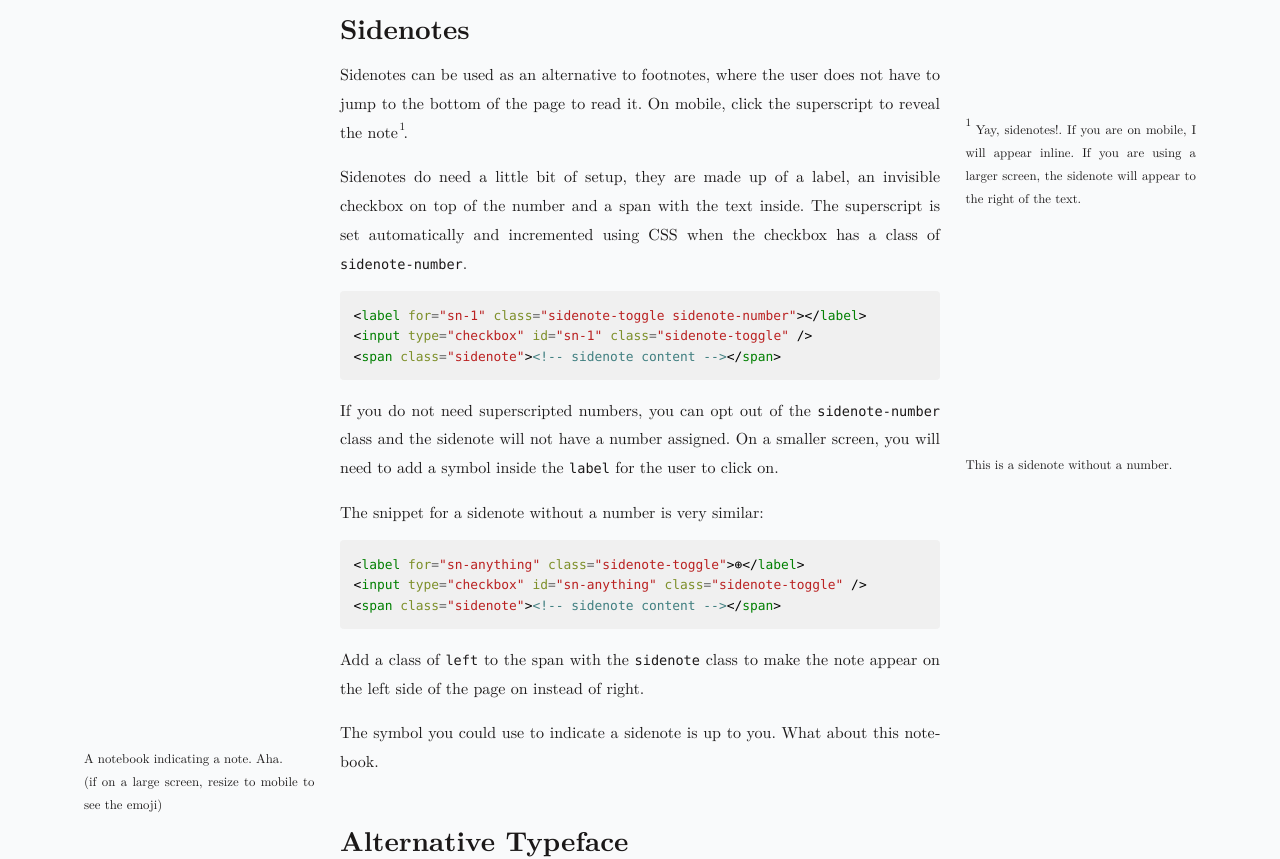
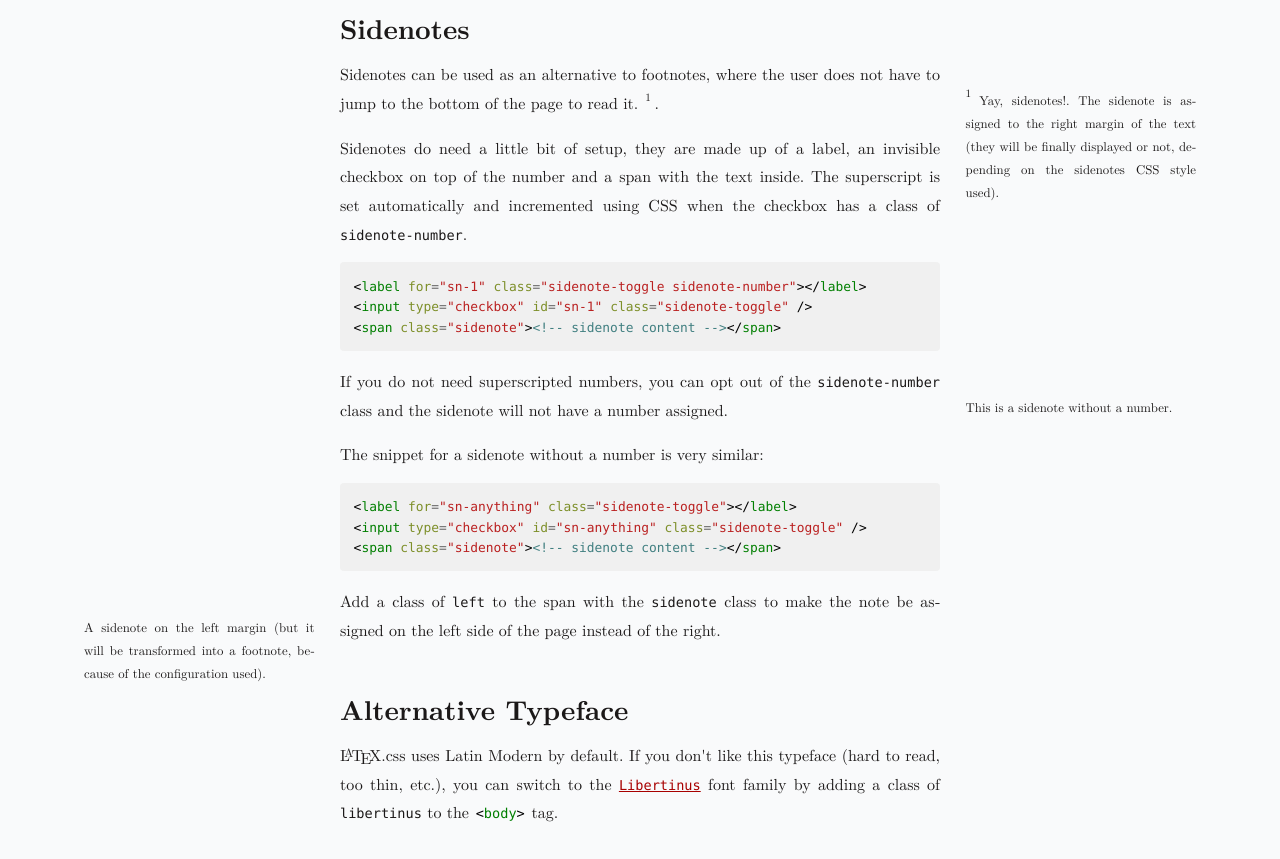
Before and after one commit to vincentdoerig/latex-css, a website built with Vite: page index-paged.html in a window 1280 px wide. Shown: the part 4320-5179 px from the top of the page. Built offline with nearby package versions, Linux system fonts and the light colour scheme.

Commit message:
fix(doc): update sidenotes section for paged layout

```diff
--- a/index-paged.html
+++ b/index-paged.html
@@ -245,13 +245,15 @@
 
       <h2 id="sidenotes">Sidenotes</h2>
       <p>
-        Sidenotes can be used as an alternative to footnotes, where the user does not
-        have to jump to the bottom of the page to read it. On mobile, click the
-        superscript to reveal the note<label for="sn-1" class="sidenote-toggle sidenote-number"></label><input
-          type="checkbox" id="sn-1" class="sidenote-toggle" /><span class="sidenote">Yay, sidenotes!. If you are on
-          mobile, I will appear inline. If you are
-          using a larger screen, the sidenote will appear to the right of the
-          text.</span>.
+        Sidenotes can be used as an alternative to footnotes, where the user does
+        not have to jump to the bottom of the page to read it.
+        <label for="sn-1" class="sidenote-toggle sidenote-number"></label>
+        <input type="checkbox" id="sn-1" class="sidenote-toggle" />
+        <span class="sidenote">
+          Yay, sidenotes!. The sidenote is assigned to the right margin of the
+          text (they will be finally displayed or not, depending on the sidenotes
+          CSS style used).
+        </span>.
       </p>
 
       <p>
@@ -263,23 +265,29 @@
       <pre><code class="language-html">&lt;label for="sn-1" class="sidenote-toggle sidenote-number"&gt;&lt;/label&gt;
 &lt;input type="checkbox" id="sn-1" class="sidenote-toggle" /&gt;
 &lt;span class="sidenote"&gt;&lt;!-- sidenote content --&gt;&lt;/span&gt;</code></pre>
-      <p>If you do not need superscripted numbers, you can opt out of the <code>sidenote-number</code> class and the sidenote will not have a number assigned. On a smaller screen, you will need to add a symbol inside the <code>label</code> for the user to click on. <label for="sn-plus" class="sidenote-toggle">⊕</label><input type="checkbox"
-          id="sn-plus" class="sidenote-toggle" /><span class="sidenote">This is a sidenote without a number.</span></p>
+      <p>
+        If you do not need superscripted numbers, you can opt out of the
+        <code>sidenote-number</code> class and the sidenote will not have a number
+        assigned.<label for="sn-plus" class="sidenote-toggle">⊕</label>
+        <input type="checkbox" id="sn-plus" class="sidenote-toggle" />
+        <span class="sidenote">This is a sidenote without a number.</span>
+      </p>
+      <!-- NOTE: Sidenotes with some symbol inside label tag, for mobile
+           displaying, don't need any processing for paged layout, because
+           Paged.js removes the CSS rules inside `@media (max-width: ... )`.
+           Symbols inside labels have been kept for testing purposes. -->
       <p>The snippet for a sidenote without a number is very similar:</p>
-      <pre><code class="language-html">&lt;label for="sn-anything" class="sidenote-toggle"&gt;⊕&lt;/label&gt;
+      <pre><code class="language-html">&lt;label for="sn-anything" class="sidenote-toggle"&gt;&lt;/label&gt;
 &lt;input type="checkbox" id="sn-anything" class="sidenote-toggle" /&gt;
 &lt;span class="sidenote"&gt;&lt;!-- sidenote content --&gt;&lt;/span&gt;</code></pre>
-      <!-- sidnotes as a link
-          <label for="sn-plus" class="sidenote-toggle"><a
-            href="#sn-plus-content">⊕</a></label><input type="checkbox" id="sn-plus" class="sidenote-toggle" /><span
-          class="sidenote" id="sn-plus-content">This is a sidenote without a number.</span> -->
-      <p>Add a class of <code>left</code> to the span with the <code>sidenote</code> class to make the note appear on the left side of the page on instead of right.</p>
-      <p>The symbol you could use to indicate a sidenote is up to you. What about this notebook. <label for="sn-symbol"
-          class="sidenote-toggle">📝</label><input type="checkbox" id="sn-symbol" class="sidenote-toggle" /><span
-          class="sidenote left">A notebook indicating a note. Aha. <br> (if on a large screen, resize to mobile to see the emoji)</span></p>
-      <!-- <blockquote>You could also have sidenotes inside blockquotes just like this one <label for="sn-quote"
-          class="sidenote-toggle">🔖</label><input type="checkbox" id="sn-quote" class="sidenote-toggle" /><span
-          class="sidenote">Hello there!</span>.</blockquote> -->
+      <p>
+        Add a class of <code>left</code> to the span with the <code>sidenote</code>
+        class to make the note be assigned on the left side of the page instead
+        of the right.<label for="sn-symbol" class="sidenote-toggle">📝</label>
+        <input type="checkbox" id="sn-symbol" class="sidenote-toggle" />
+        <span class="sidenote left">A sidenote on the left margin (but it will be
+          transformed into a footnote, because of the configuration used).</span>
+      </p>
 
       <h2 id="alternative-typeface">Alternative Typeface</h2>
       <p><span class="latex">L<span>a</span>T<span>e</span>X</span>.css uses Latin Modern by default. If you don't like this typeface (hard to read, too thin, etc.), you can switch to the <a href="https://github.com/alerque/libertinus"><code>Libertinus</code></a> font family by adding a class of <code>libertinus</code> to the <code class="language-html">&lt;body&gt;</code> tag.
```
